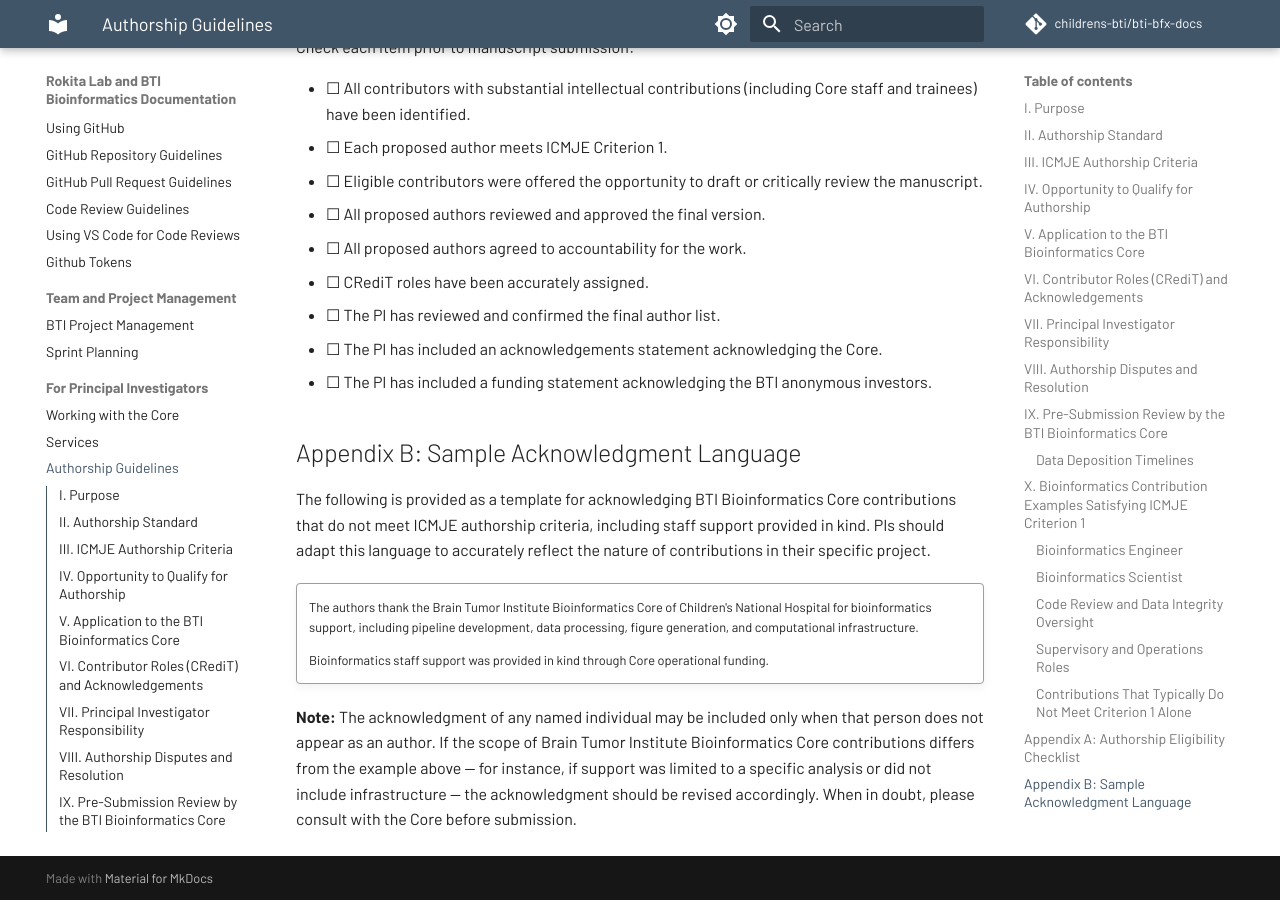
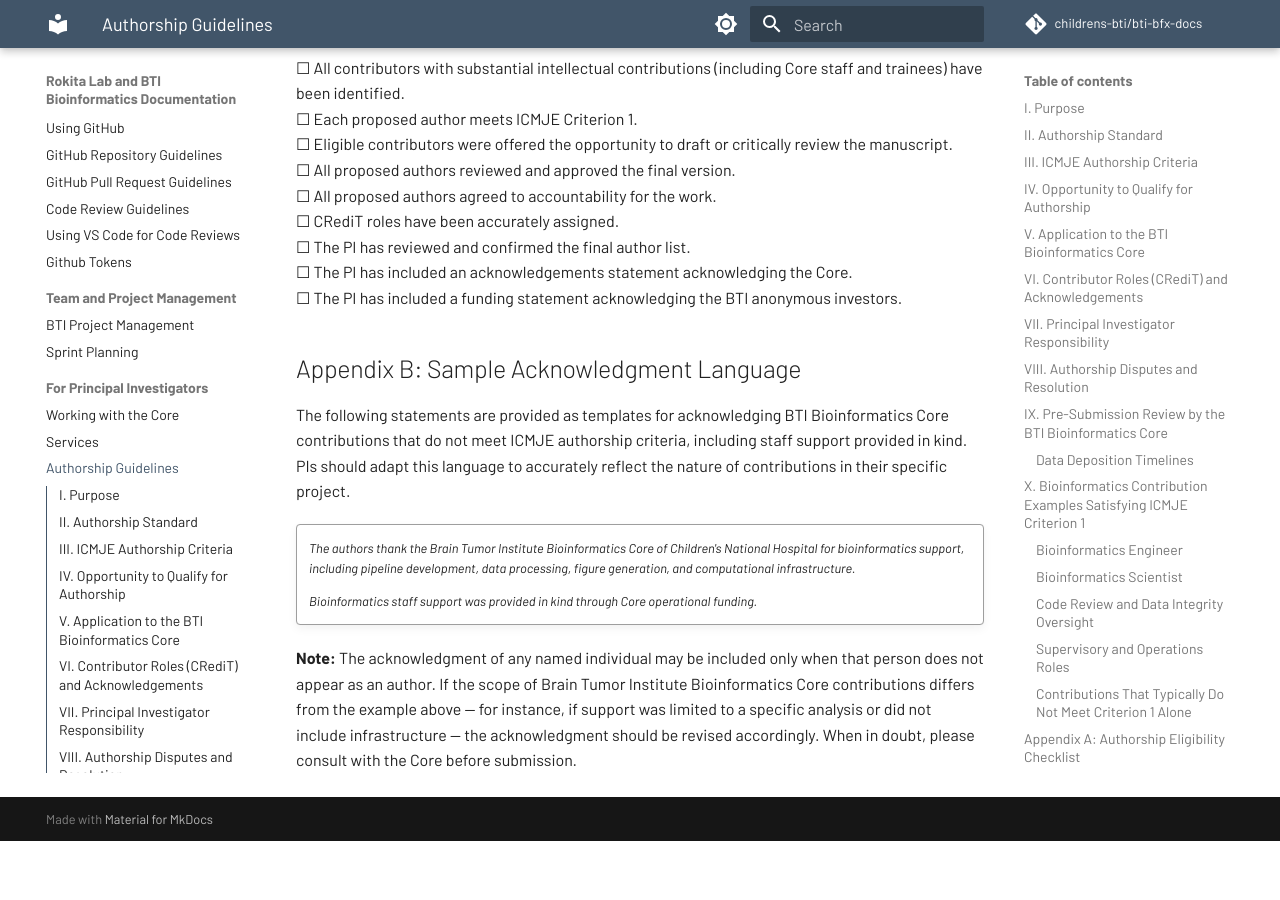
Before and after one commit to childrens-bti/bti-bfx-docs, an MkDocs documentation site: the page built from docs/pi-authorship-guidelines.md, in a window 1280 px wide and 900 px high, scrolled down 6104 px. Built offline with MkDocs 1.6.1 and Material for MkDocs 9.7.7, drawn with Linux system fonts in a browser that asks for light colours; comment, search, counter and statistics services are not loaded; after the commit the page ends 6945 px from its top, so only the background shows below that.

Commit message:
Italicize sample acknowledgment quotes, fix checklist list formatting
Co-Authored-By: Claude Sonnet 5 <noreply@anthropic.com>

```diff
--- a/docs/pi-authorship-guidelines.md
+++ b/docs/pi-authorship-guidelines.md
@@ -44,7 +44,7 @@ The PI is responsible for ensuring that all such contributions are appropriately
 All publications arising from projects supported by the Brain Tumor Institute Bioinformatics Core should include the following funding acknowledgment:
 
 !!! quote ""
-    We thank the anonymous investors to the Children's National Hospital Brain Tumor Institute for funding this study, in part.
+    *We thank the anonymous investors to the Children's National Hospital Brain Tumor Institute for funding this study, in part.*
 
 This statement should appear in the Acknowledgments section of all applicable outputs, including manuscripts, preprints, posters, and abstracts where acknowledgment sections are permitted.
 
@@ -52,7 +52,7 @@ If a specific individual or grant provided salary support for a Core staff membe
 For example:
 
 !!! quote ""
-    We additionally thank Dr. Jo Lynne Rokita for supporting this collaboration through resource allocation and staff coordination, and Dr. Catherine Bollard for providing salary support to make this work possible.
+    *We additionally thank Dr. Jo Lynne Rokita for supporting this collaboration through resource allocation and staff coordination, and Dr. Catherine Bollard for providing salary support to make this work possible.*
 
 ## VII. Principal Investigator Responsibility
 
@@ -169,25 +169,25 @@ A supervisor, core director, or operations manager may satisfy Criterion 1 if th
 
 Check each item prior to manuscript submission:
 
-- ☐ All contributors with substantial intellectual contributions (including Core staff and trainees) have been identified.
-- ☐ Each proposed author meets ICMJE Criterion 1.
-- ☐ Eligible contributors were offered the opportunity to draft or critically review the manuscript.
-- ☐ All proposed authors reviewed and approved the final version.
-- ☐ All proposed authors agreed to accountability for the work.
-- ☐ CRediT roles have been accurately assigned.
-- ☐ The PI has reviewed and confirmed the final author list.
-- ☐ The PI has included an acknowledgements statement acknowledging the Core.
-- ☐ The PI has included a funding statement acknowledging the BTI anonymous investors.
+☐ All contributors with substantial intellectual contributions (including Core staff and trainees) have been identified.
+☐ Each proposed author meets ICMJE Criterion 1.
+☐ Eligible contributors were offered the opportunity to draft or critically review the manuscript.
+☐ All proposed authors reviewed and approved the final version.
+☐ All proposed authors agreed to accountability for the work.
+☐ CRediT roles have been accurately assigned.
+☐ The PI has reviewed and confirmed the final author list.
+☐ The PI has included an acknowledgements statement acknowledging the Core.
+☐ The PI has included a funding statement acknowledging the BTI anonymous investors.
 
 ## Appendix B: Sample Acknowledgment Language
 
-The following is provided as a template for acknowledging BTI Bioinformatics Core contributions that do not meet ICMJE authorship criteria, including staff support provided in kind.
+The following statements are provided as templates for acknowledging BTI Bioinformatics Core contributions that do not meet ICMJE authorship criteria, including staff support provided in kind.
 PIs should adapt this language to accurately reflect the nature of contributions in their specific project.
 
 !!! quote ""
-    The authors thank the Brain Tumor Institute Bioinformatics Core of Children's National Hospital for bioinformatics support, including pipeline development, data processing, figure generation, and computational infrastructure.
+    *The authors thank the Brain Tumor Institute Bioinformatics Core of Children's National Hospital for bioinformatics support, including pipeline development, data processing, figure generation, and computational infrastructure.*
 
-    Bioinformatics staff support was provided in kind through Core operational funding.
+    *Bioinformatics staff support was provided in kind through Core operational funding.*
 
 **Note:** The acknowledgment of any named individual may be included only when that person does not appear as an author.
 If the scope of Brain Tumor Institute Bioinformatics Core contributions differs from the example above — for instance, if support was limited to a specific analysis or did not include infrastructure — the acknowledgment should be revised accordingly.
```
